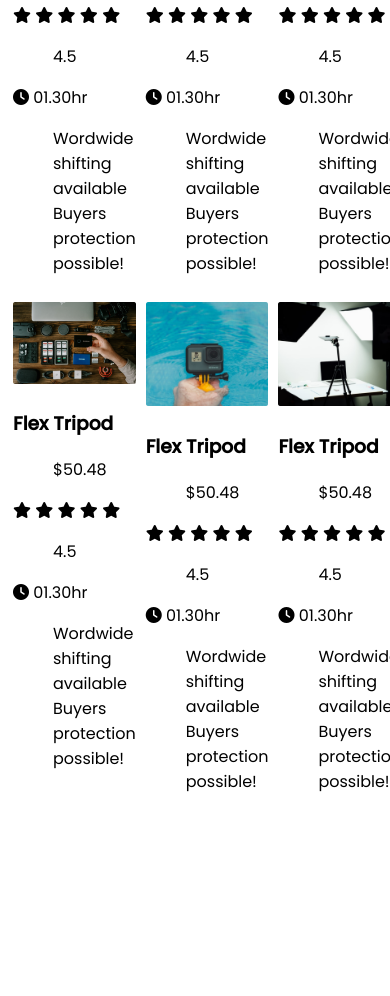
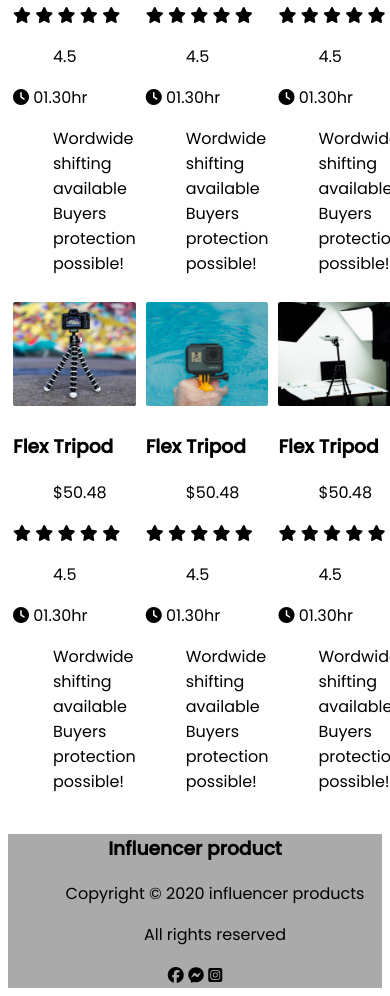
Before and after one commit to MridulChandraNath/Assignment-two-influencer-gear, a plain HTML site: page index.html in a window 390 px wide. Shown: the part 1634-2630 px from the top of the page. Before the commit the page ends 2457 px from the top, so only its background shows below. Drawn offline with Linux system fonts and the light colour scheme.

Commit message:
almost done remaining media query

```diff
--- a/css style/style.css
+++ b/css style/style.css
@@ -43,6 +43,7 @@ p{
     text-align: center;
 
 }
+/* item section are from here */
 .item-card{
     display: grid;
     grid-template-columns: repeat(3,1fr);
@@ -65,3 +66,13 @@ p{
 .item img{
     width: 100%;
 }
+.affiliating-image{
+    width: 30%;
+}
+
+footer{
+    background: #AAAAAA;
+    height: 10%;
+    width: 100%;
+    text-align: center;
+}
--- a/index.html
+++ b/index.html
@@ -234,7 +234,7 @@
 
                 <div class="item-class">
                     <div class="item">
-                        <img src="images/gear.png" alt="">
+                        <img src="images/tripod.png" alt="">
                     </div>
                     <div class="item-detail">
                         <h3 class="item-title">Flex Tripod</h3>
@@ -332,6 +332,27 @@
             </div>
             </div>
         </section>
+
+
+        <!-- additional part added here -->
+
+
+
+        <!-- footer added here -->
+        <footer>
+            <h3>Influencer product</h3>
+            <p>Copyright © 2020 influencer products</p>
+            <p>All rights reserved</p>
+            <div>
+                <i class="fab fa-facebook"></i>
+                <i class="fab fa-facebook-messenger"></i>
+                <i class="fab fa-instagram-square"></i>
+
+            </div>
+
+
+
+        </footer>
     </main>
 
 </body>
```
Also changed, not shown: images/ali-express.jpg (added).
